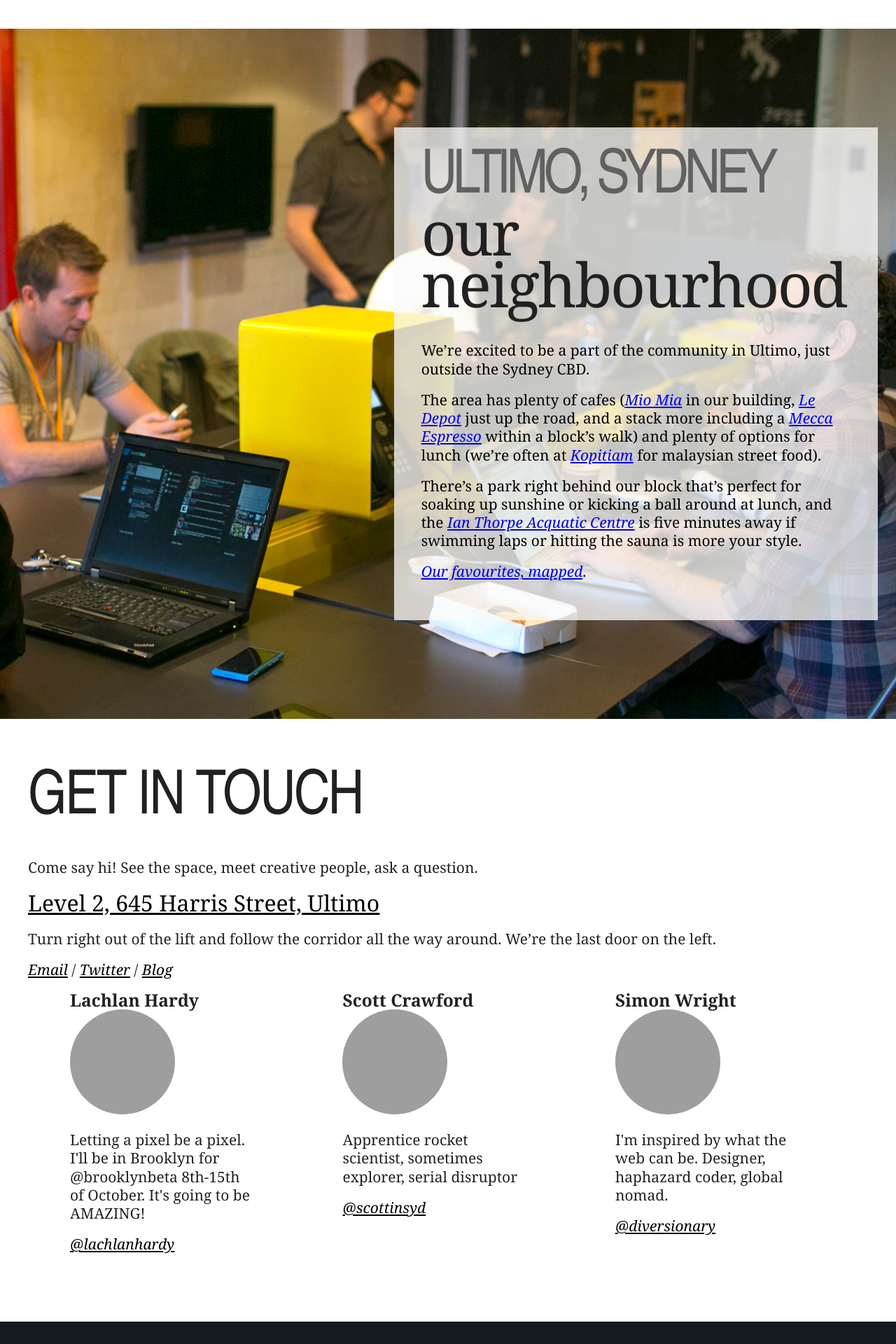
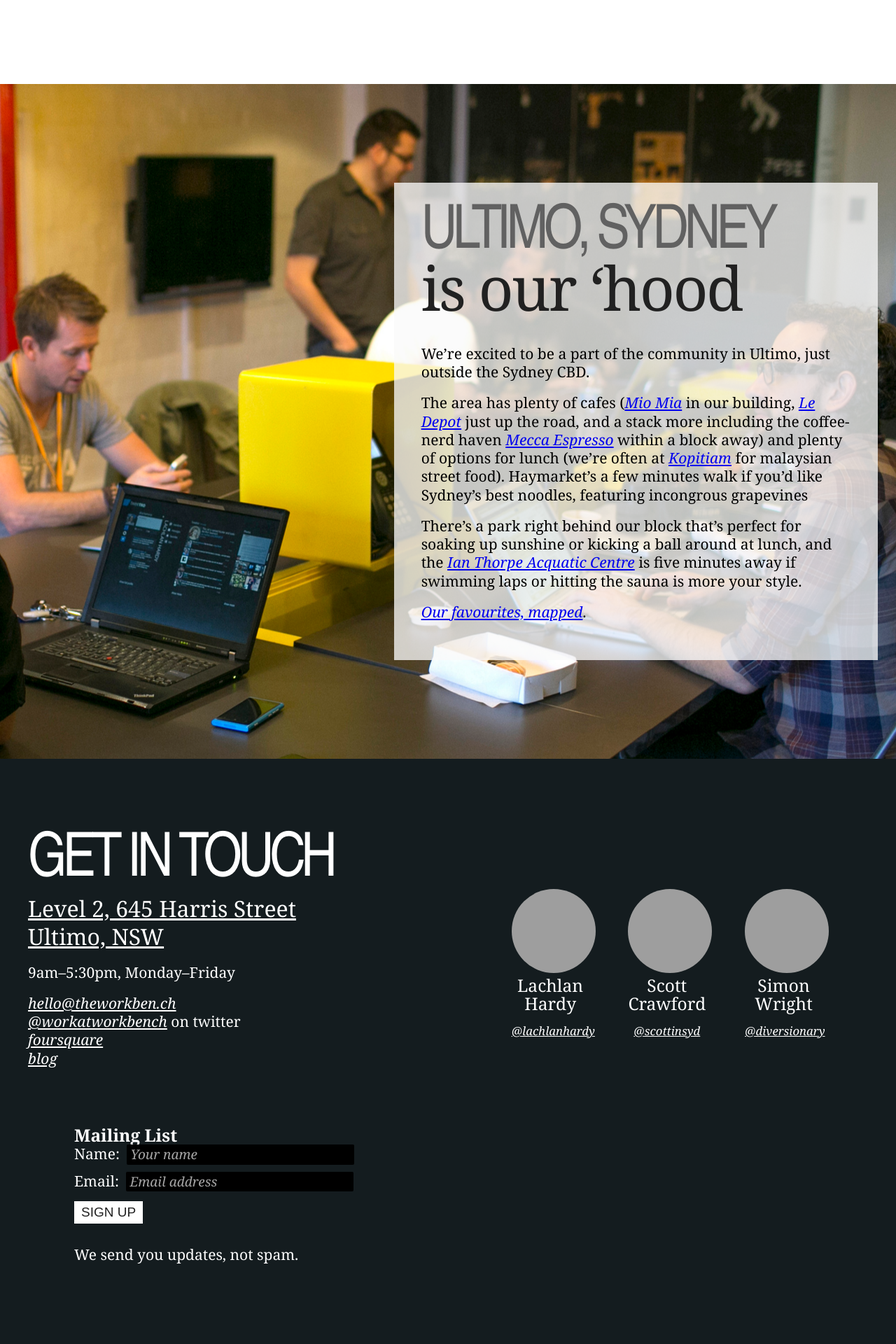
Before and after one commit to theworkbench/theworkbench-site, a PHP site: page /index.html in a window 1280 px wide. Shown: the part 4240-6160 px from the top of the page at 70% size. Run offline with PHP 8.4, Linux system fonts and the light colour scheme; some libraries are stand-ins or nearby versions; grey boxes are pictures that could not be loaded.

Commit message:
Styling changes
Mostly desktop. Mobile/tablet needs love in the next few days.

```diff
--- a/index.html
+++ b/index.html
@@ -17,7 +17,7 @@
 	<header class="header" id="header">
 		<div>
 		<h1>The Workbench</h1>
-		<p>A coworking space for creative&nbsp;people making incredible&nbsp;things in Ultimo, Sydney.</p>
+		<p>Working together is better.</p>
 		</div>
 	</header>
 
@@ -33,7 +33,7 @@
 
 	<div id="content">
 		<section id="intro">
-			<p class="first"><strong class="we-believe"><span>We believe</span> working together is&nbsp;better.</strong></p>
+			<p class="first"><strong class="we-believe"><span>We are a</span> coworking space <span>in Ultimo, Sydney.</span></strong></p>
 			<img src="images/sharing-crop.jpg" />
 			<p>The Workbench is a place where you can create and be surrounded by other creative people.</p>
 			<p>Independent creative people can often work from anywhere, which means they sometimes don't have anywhere to work from. We&rsquo;re about fixing that. It&rsquo;s not about sharing desks and offices, it&rsquo;s about a creative community.</p>
@@ -41,7 +41,7 @@
 			<p>We&rsquo;re not about startups (though we&rsquo;ve got some great startups among our members) instead we&rsquo;re about a great place for
 			<p>Come show us what you&rsquo;re working&nbsp;on.</p>
 			<p>Drop in: <a href="http://www.bing.com/maps/?v=2&amp;cp=-33.88071108743168~151.19993600000004&amp;lvl=16&amp;dir=0&amp;sty=r&amp;where1=645%20Harris%20St%2C%20Ultimo%2C%20NSW%202007&amp;form=LMLTCC">Level 2, 645 Harris Street, Ultimo</a>. <em>Turn right out of the lift and follow the corridor all the way around. We&rsquo;re the last door on the&nbsp;left.</em></p>
-			<p>Get in touch: <a href="mailto:hello@theworkben.ch">Email</a> / <a href="http://www.twitter.com/workatworkbench">Twitter</a> / <a href="http://blog.theworkben.ch">Blog</a>
+			<p>Get in touch: <a href="mailto:hello@theworkben.ch">Email</a> / <a href="http://www.twitter.com/workatworkbench">Twitter</a> / <a href="https://foursquare.com/workatworkbench">Foursquare</a> / <a href="http://blog.theworkben.ch">Blog</a>
 		</section>
 
 		<section id="the-space">
@@ -62,7 +62,7 @@
 				<p>Take a break in our well-equipped kitchen, take five on an old-school video game arcade table or take a walk in the park right behind our building.</p>
 				<p>The space is bathed in super-fast wireless internet and there&rsquo; also gigabit ethernet to most of the desks if you prefer your internet wired.</p>
 				<p>We share dedicated mens and womens bathrooms with other offices on our floor, and there&rsquo;s room to park your bike next to your desk.</p>
-				<p>Typical opening hours are 8.30am&nbsp;-&nbsp;5pm, Monday to&nbsp;Friday. Our full-time members have the option to have keys to access the space 24/7.</p>
+				<p>Typical opening hours are 9am&nbsp;-&nbsp;5pm, Monday to&nbsp;Friday. Full-time members have the option to have keys to access the space 24/7.</p>
 				<p>Photos of the space can be found on <a href="http://blog.theworkben.ch/">our&nbsp;blog.</a></p>
 			</section>
 		</section>
@@ -81,32 +81,32 @@
 				<li class="membership-day-pass">
 					<h3>Day pass</h3>
 					<ol>
+						<li>1 day</li>
 						<li>$44/day</li>
-						<li>1 day</li>
 						<li class="apply"><a href="#">Get a day pass</a></li>
 					</ol>
 				</li>
 				<li class="membership-occasional">
 					<h3>Occasional</h3>
 					<ol>
+						<li>1 day/month</li>
 						<li>$44/month</li>
-						<li>1 day/month</li>
 						<li class="apply"><a href="#">Apply</a></li>
 					</ol>
 				</li>
 				<li class="membership-part-time">
 					<h3>Part-time</h3>
 					<ol>
+						<li>12 days/month</li>
 						<li>$330/month</li>
-						<li>12 days/month</li>
 						<li class="apply"><a href="#">Apply</a></li>
 					</ol>
 				</li>
 				<li class="membership-full-time">
 					<h3>Full-time</h3>
 					<ol>
+						<li>Every day!</li>
 						<li>$550/month</li>
-						<li>Every day!</li>
 						<li class="apply"><a href="#">Apply</a></li>
 					</ol>
 				</li>
@@ -193,55 +193,58 @@
 				<iframe frameborder="0" scrolling="no" marginheight="0" marginwidth="0" src="https://maps.google.com.au/maps/ms?msid=205453474391337276868.0004cc5ca2c3b07aad1ff&amp;msa=0&amp;ie=UTF8&amp;t=m&amp;ll=-33.880446,151.200478&amp;spn=0.004275,0.006866&amp;z=17&amp;output=embed"></iframe>
 			</section>
 			<section id="hood-talk">
-				<h2><span>Ultimo, Sydney</span> our neighbourhood</h2>
+				<h2><span>Ultimo, Sydney</span> is our &lsquo;hood</h2>
 				<p class="first">We&rsquo;re excited to be a part of the community in Ultimo, just outside the Sydney CBD.</p>
-				<p>The area has plenty of cafes (<a href="https://foursquare.com/v/mio-mia-cafe/4ed4234d490168f8d42a687f">Mio Mia</a> in our building, <a href="http://www.ledepot.com.au/">Le Depot</a> just up the road, and a stack more including a <a href="http://meccaespresso.com/">Mecca Espresso</a> within a block&rsquo;s walk) and plenty of options for lunch (we&rsquo;re often at <a href="http://www.urbanspoon.com/r/70/1445468/restaurant/Sydney/Sydney-Kopitiam-Cafe-Ultimo">Kopitiam</a> for malaysian street food).</p>
+				<p>The area has plenty of cafes (<a href="https://foursquare.com/v/mio-mia-cafe/4ed4234d490168f8d42a687f">Mio Mia</a> in our building, <a href="http://www.ledepot.com.au/">Le Depot</a> just up the road, and a stack more including the coffee-nerd haven <a href="http://meccaespresso.com/">Mecca Espresso</a> within a block away) and plenty of options for lunch (we&rsquo;re often at <a href="http://www.urbanspoon.com/r/70/1445468/restaurant/Sydney/Sydney-Kopitiam-Cafe-Ultimo">Kopitiam</a> for malaysian street food). Haymarket&rsquo;s a few minutes walk if you&rsquo;d like Sydney&rsquo;s best noodles, featuring incongrous grapevines</p>
 				<p>There&rsquo;s a park right behind our block that&rsquo;s perfect for soaking up sunshine or kicking a ball around at lunch, and the <a href="http://www.itac.org.au/">Ian Thorpe Acquatic Centre</a> is five minutes away if swimming laps or hitting the sauna is more your style.</p>
 				<p><a href="http://goo.gl/maps/Kd2p8">Our favourites, mapped</a>.</p>
 			</section>
 		</section>
 
 		<section id="contact">
-			<h2>Get in touch</h2>
-			<p>Come say hi! See the space, meet creative people, ask a question.</p>
-			<p class="streetaddress"><a href="http://www.bing.com/maps/?v=2&amp;cp=-33.88071108743168~151.19993600000004&amp;lvl=16&amp;dir=0&amp;sty=r&amp;where1=645%20Harris%20St%2C%20Ultimo%2C%20NSW%202007&amp;form=LMLTCC">Level 2, 645 Harris Street, Ultimo</a></p>
-			<p>Turn right out of the lift and follow the corridor all the way around. We&rsquo;re the last door on the&nbsp;left.</p>
-			<p><a href="mailto:hello@theworkben.ch">Email</a> / <a href="http://www.twitter.com/workatworkbench">Twitter</a> / <a href="http://blog.theworkben.ch">Blog</a></p>
+				<h2>Get in touch</h2>
+			<section id="vitals">
+				<p class="streetaddress"><a href="http://www.bing.com/maps/?v=2&amp;cp=-33.88071108743168~151.19993600000004&amp;lvl=16&amp;dir=0&amp;sty=r&amp;where1=645%20Harris%20St%2C%20Ultimo%2C%20NSW%202007&amp;form=LMLTCC">Level 2, 645 Harris Street<br />Ultimo, NSW</a></p>
+				<p class="open-hours">9am&ndash;5:30pm, Monday&ndash;Friday</p>
+				<p><a href="mailto:hello@theworkben.ch">hello@theworkben.ch</a><br />
+					<a href="http://www.twitter.com/workatworkbench">@workatworkbench</a> on twitter<br />
+					 <a href="https://foursquare.com/workatworkbench">foursquare</a><br />
+					<a href="http://blog.theworkben.ch">blog</a></p>
+
+				<section id="emailform">
+					<h3>Mailing List</h3>
+					<form action="http://theworkbench.createsend.com/t/j/s/vhhth/" method="post">
+						<div>
+							<label for="name">Name:</label> <input class="text" type="text" name="cm-name" id="name" placeholder="Your name" size="23" /><br />
+							<label for="vhhth-vhhth">Email:</label> <input class="text" type="text" name="cm-vhhth-vhhth" id="vhhth-vhhth" size="23" placeholder="Email address" /><br />
+							<button type="submit">Sign up</button>
+						</div>
+					</form>
+					<p><br>We send you updates, not&nbsp;spam.</p>
+				</section>
+			</section>
+
 
 			<section id="bios">
 				<section>
+					<img src="http://si0.twimg.com/profile_images/2657372470/66cb62c3bd821f7407a4759e06681e67.jpeg" />
 					<h3>Lachlan Hardy</h3>
-					<img src="http://si0.twimg.com/profile_images/2657372470/66cb62c3bd821f7407a4759e06681e67.jpeg" />
-					<p>Letting a pixel be a pixel. I'll be in Brooklyn for @brooklynbeta 8th-15th of October. It's going to be AMAZING!</p>
 					<p><a href="http://twitter.com/lachlanhardy/">@lachlanhardy</a></p>
 				</section>
 				<section>
+					<img src="http://si0.twimg.com/profile_images/2621887567/08B370F8-89E0-4D0D-B7D3-86B811C42061" />
 					<h3>Scott Crawford</h3>
-					<img src="http://si0.twimg.com/profile_images/2621887567/08B370F8-89E0-4D0D-B7D3-86B811C42061" />
-					<p>Apprentice rocket scientist, sometimes explorer, serial disruptor</p>
 					<p><a href="http://twitter.com/scottinsyd/">@scottinsyd</a></p>
 				</section>
 				<section>
+					<img src="http://si0.twimg.com/profile_images/1237186142/portrait---by-e-sq.jpg" />
 					<h3>Simon Wright</h3>
-					<img src="http://si0.twimg.com/profile_images/1237186142/portrait---by-e-sq.jpg" />
-					<p>I'm inspired by what the web can be. Designer, haphazard coder, global nomad.</p>
 					<p><a href="http://twitter.com/diversionary/">@diversionary</a></p>
 				</section>
 			</section>
 
 		</section>
 
-		<section id="emailform">
-			<h2>Mailing List</h2>
-			<form action="http://theworkbench.createsend.com/t/j/s/vhhth/" method="post">
-				<div>
-					<label for="name">Name:</label> <input class="text" type="text" name="cm-name" id="name" placeholder="Your name" size="23" /><br />
-					<label for="vhhth-vhhth">Email:</label> <input class="text" type="text" name="cm-vhhth-vhhth" id="vhhth-vhhth" size="23" placeholder="Email address" /><br />
-					<button type="submit">Sign up</button>
-				</div>
-			</form>
-			<p><br>We send you updates, not&nbsp;spam.</p>
-		</section>
 
 	</div>
 
--- a/stylesheets/styles.css
+++ b/stylesheets/styles.css
@@ -38,9 +43,9 @@ header.header p { margin: 0;  font-family: "din-condensed-web", sans-serif; font
 #whos-here a img { width: 82px; height: 82px; border: none; border-radius: 41px; margin: 0 9px; background: #444; }
 #whos-here a:hover { opacity: 1; -webkit-transition: 0.1s all ease-out; }
 
-#emailform { background: #141c1f; color: #fff; padding: 80px 40px;  }
+#contact { background: #141c1f; color: #fff; padding: 80px 40px;  }
+#contact h2, #contact a { color: #fff;}
 
-#emailform h2 {color: #ffac0e; font-family: "din-condensed-web", "Arial Narrow", sans-serif; font-weight: 200; font-size: 69px; line-height: 0.8; text-transform: uppercase; letter-spacing: -0.06em;  }
 
 
 form label { display: inline; }
@@ -118,21 +127,21 @@ nav li a:hover { background: #C91604;  -webkit-transition: all 0.1s ease-out;}
 #membership-details li:hover a.register-interest { background: #fca60e; color: #fff; -webkit-transition: all 0.3s ease-in; }
 #membership-details li:hover a.register-interest:hover { background: #BF1504;  color: #fff; -webkit-transition: all 0.15s ease-in; }
 
-#contact { background: #fff; color: #222; padding: 80px 40px; }
-#contact a { color: #000;}
-#contact h2 {  font-family: "din-condensed-web", "Arial Narrow", sans-serif; text-transform: uppercase; letter-spacing: -0.07em; font-weight: 200; font-size: 87px; line-height: 74px; color: #212121; display: block; margin-bottom: 45px; letter-spacing: -0.03em; width: 100% !important;  }
+
+#contact h2 {font-family: "din-condensed-web", "Arial Narrow", sans-serif; font-weight: 200; font-size: 87px; line-height: 74px; padding: 32px 0 0 0; text-transform: uppercase; letter-spacing: -0.07em; }
 #contact .streetaddress { display: block; font-size: 32px; margin: 8px 0;}
 #contact .streetaddress a { font-style: normal; }
 
-#contact #bios section { display: inline-block; vertical-align: top; width: 22%; margin: 0 5%;}
-#contact #bios img { width: 150px; height: 150px; border-radius: 75px; }
+#contact #vitals { width: 55%; display: inline-block; vertical-align: top;}
 
+#contact #bios { width: 42%; display: inline-block;}
 
-#emailform { padding: 5% 30% 10% 400px; background: #141c1f url(../images/iconfade.png) fixed top center; }
-#emailform h2 {width: 255px; float: left; }
-#emailform  h2:after { content: " \2192"; }
+#contact #bios section { display: inline-block; vertical-align: top; width: 22%; margin: 0 5%; text-align: center;}
+#contact #bios img { width: 120px; height: 120px; border-radius: 75px; }
+#contact #bios p { font-size: 0.8em; line-height: 1.3em;}
+#contact #bios h3 { font-weight: 200;  }
 
-#emailform p, #emailform form { margin-left: 280px; margin-top: 0;}
+#emailform p, #emailform form { margin-top: 0;}
 
 }
 
```
Also changed, not shown: other parts of stylesheets/styles.css (+20 -9 lines), images/foursquare-blur.jpg (added), images/logo.svg, images/mapimage-1.png (added), images/partners-blur.jpg (added), 1 other file.
